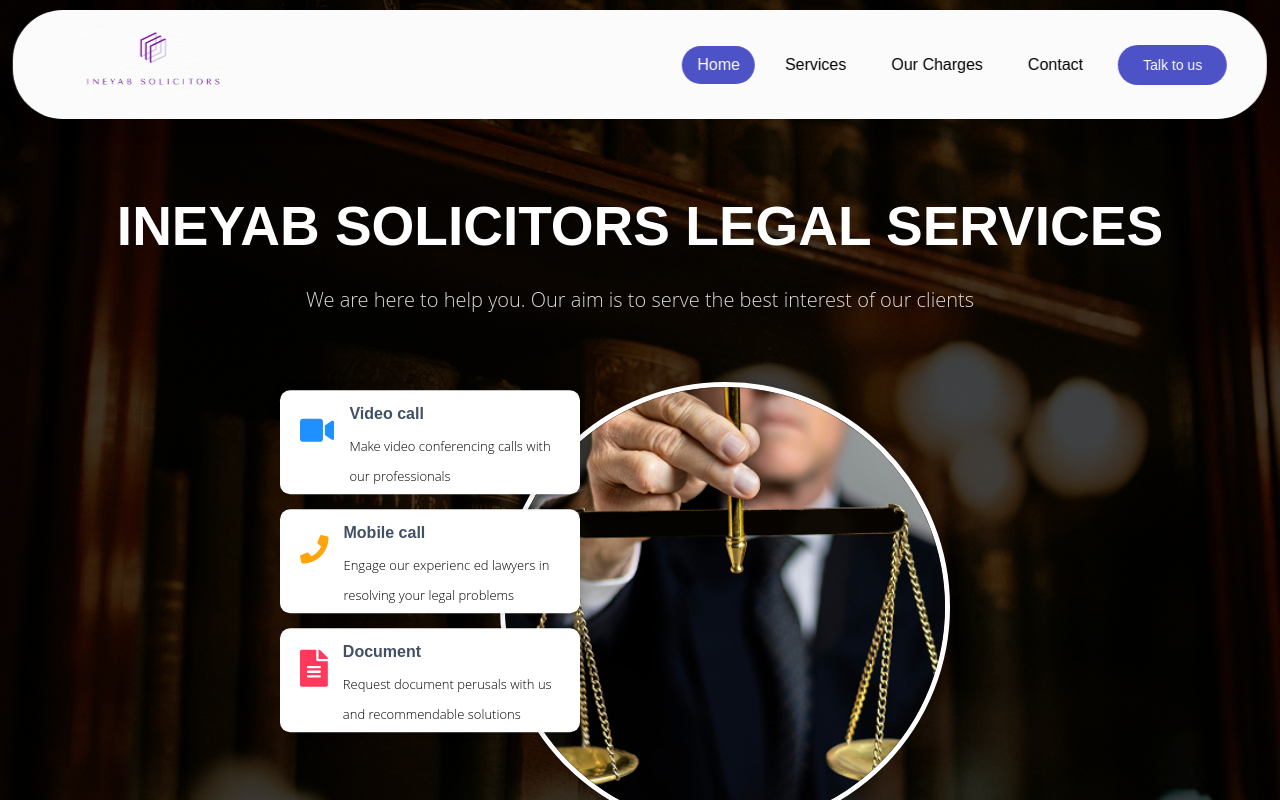
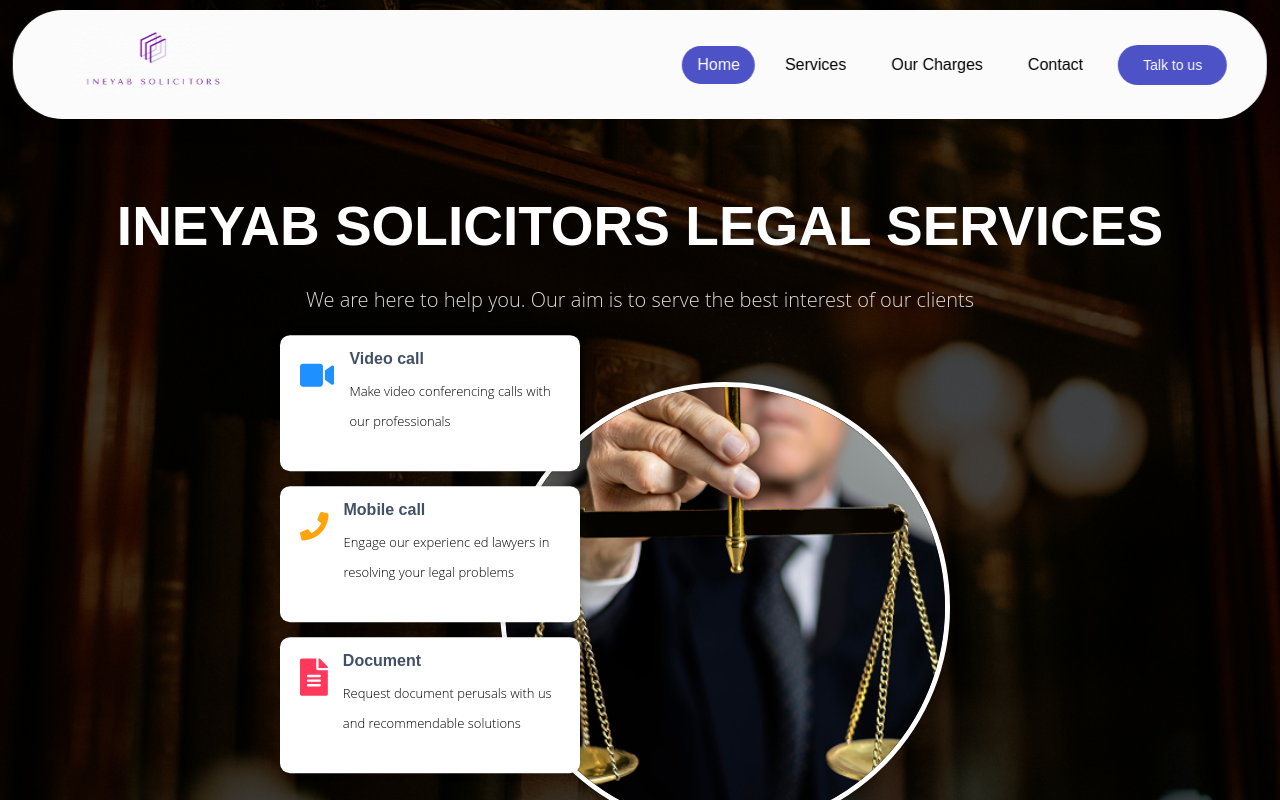
Before and after one commit to Fritz000/ineyab-solicitors, a React (Vite) app: page / in a window 1280 px wide. Shown: the top 800 px of the page. Built offline with nearby package versions, Linux system fonts and the light colour scheme.

Commit message:
new changes

```diff
--- a/src/pages/Home.css
+++ b/src/pages/Home.css
@@ -61,7 +61,7 @@ body, html {
 
 .services-list {
     display: flex;
-    transform: translate(-70%, -135%);
+    transform: translate(-70%, -118%);
     flex-direction: column;
     gap: 15px;
 }
@@ -75,9 +75,9 @@ body, html {
   padding: 15px 20px;
   border-radius: 10px;
   width: 300px;
-  height: 13vh;
+  height: 17vh;
   box-shadow: 0 0 10px rgba(0, 0, 0, 0.2);
-  }
+}
 
 .service-item .text {
     text-align: left;
@@ -192,7 +192,7 @@ body, html {
   .hero-section106 {
     width: 100%;
     min-width: 100vw;
-    height: 450px;
+    height: 500px;
     background: #4D52C6;
     background-size: contain;
     background-position: center;
```
